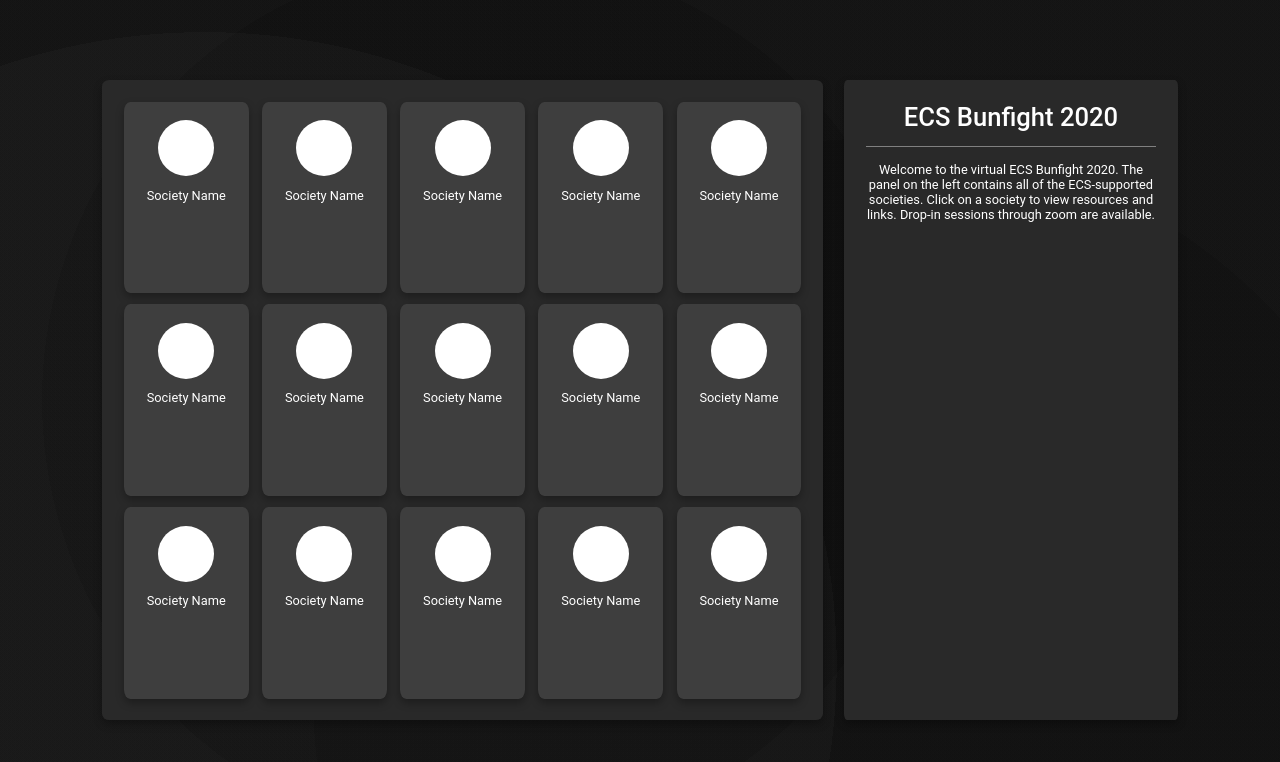
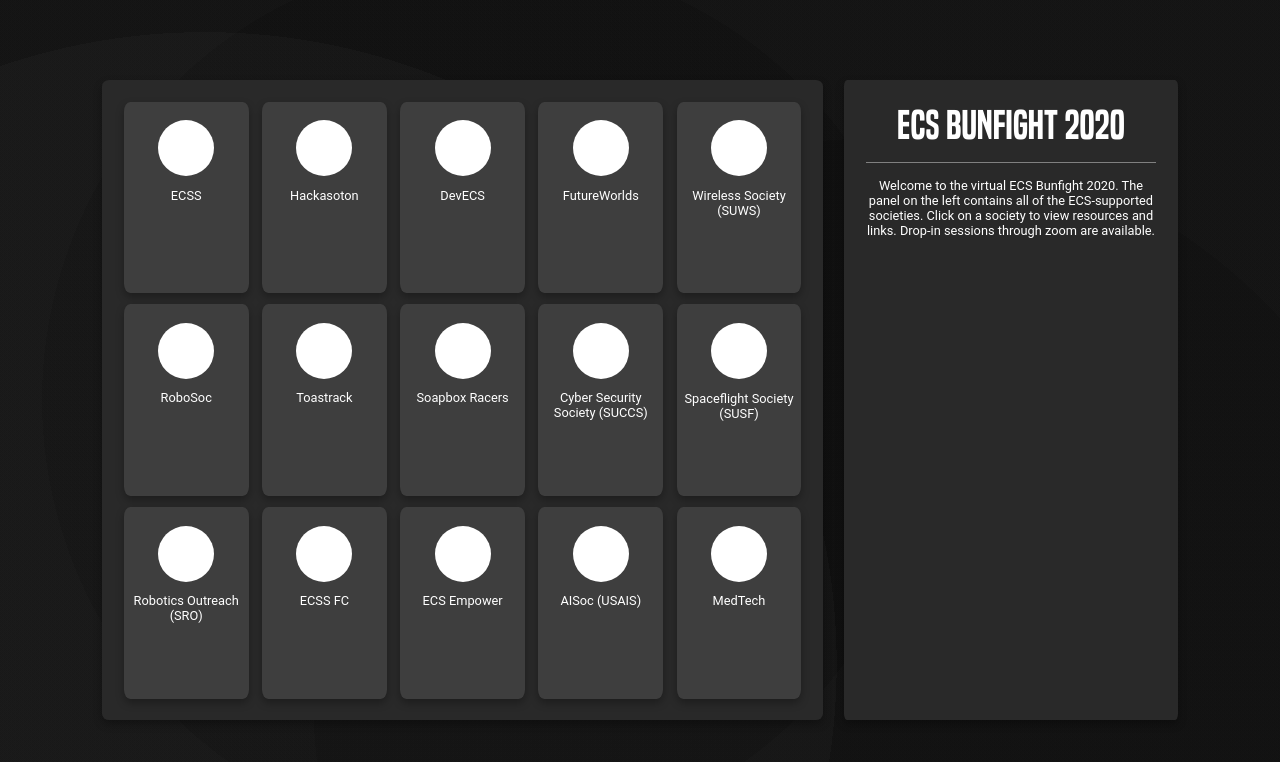
Before and after one commit to nawabgit/ecs-bunfight-website, a React (Create React App) app in the folder frontend/: page / in a window 1280 px wide. Shown: the top 762 px of the page. Built offline with nearby package versions, Linux system fonts and the light colour scheme.

Commit message:
added Built Titling Bold font to opening title

```diff
--- a/frontend/src/App.tsx
+++ b/frontend/src/App.tsx
@@ -115,9 +115,10 @@ const CardText = styled(CenteredText)`
 `;
 
 const WelcomeTitle = styled.div`
-  font-size: 2vw;
-  font-weight: 550;
+  font-size: 3vw;
+  font-weight: 500;
   margin-bottom: 5%;
+  font-family: "Built Titling Bold";
 `;
 
 const WelcomeDivider = styled.div`
@@ -130,21 +131,21 @@ function App() {
   return (
     <AppContainer>
       <SocietyPanel>
-        <SocietyCard />
-        <SocietyCard />
-        <SocietyCard />
-        <SocietyCard />
-        <SocietyCard />
-        <SocietyCard />
-        <SocietyCard />
-        <SocietyCard />
-        <SocietyCard />
-        <SocietyCard />
-        <SocietyCard />
-        <SocietyCard />
-        <SocietyCard />
-        <SocietyCard />
-        <SocietyCard />
+        <SocietyCard name="ECSS" />
+        <SocietyCard name="Hackasoton" />
+        <SocietyCard name="DevECS" />
+        <SocietyCard name="FutureWorlds" />
+        <SocietyCard name="Wireless Society (SUWS)" />
+        <SocietyCard name="RoboSoc" />
+        <SocietyCard name="Toastrack" />
+        <SocietyCard name="Soapbox Racers" />
+        <SocietyCard name="Cyber Security Society (SUCCS)" />
+        <SocietyCard name="Spaceflight Society (SUSF)" />
+        <SocietyCard name="Robotics Outreach (SRO)" />
+        <SocietyCard name="ECSS FC" />
+        <SocietyCard name="ECS Empower" />
+        <SocietyCard name="AISoc (USAIS)" />
+        <SocietyCard name="MedTech" />
       </SocietyPanel>
       <WelcomePanel>
         <WelcomeTitle>ECS Bunfight 2020</WelcomeTitle>
@@ -159,11 +160,11 @@ function App() {
   );
 }
 
-function SocietyCard() {
+function SocietyCard({ name }) {
   return (
     <Card>
       <SocietyAvatar />
-      <CardText>Society Name</CardText>
+      <CardText>{name}</CardText>
     </Card>
   );
 }
--- /dev/null
+++ b/frontend/src/fonts/fonts.d.ts
@@ -0,0 +1 @@
+declare module "*.ttf";
--- a/frontend/src/index.tsx
+++ b/frontend/src/index.tsx
@@ -1,11 +1,17 @@
 import React from "react";
 import ReactDOM from "react-dom";
 import App from "./App";
+
+import BuiltTitling from "./fonts/built-titling-sb.ttf";
 
 import { createGlobalStyle } from "styled-components";
 
 const GlobalStyle = createGlobalStyle`
   @import url('https://fonts.googleapis.com/css?family=Roboto');
+  @font-face {
+    font-family: "Built Titling Bold";
+    src: url(${BuiltTitling}) format("truetype");
+  }
 
   html, body {
     margin: 0;
```
Also changed, not shown: frontend/src/fonts/built-titling-sb.ttf (added).
